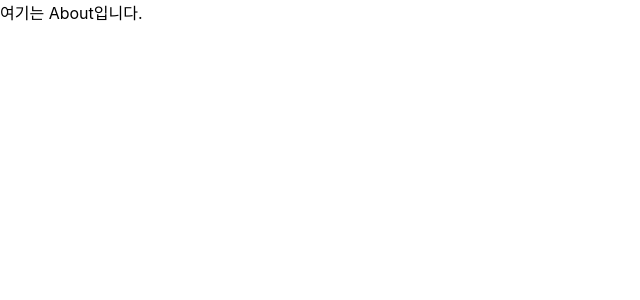
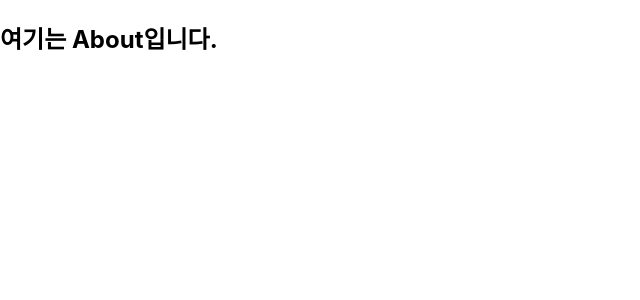
Before and after one commit to yeongno/fast10.4, a React (Create React App) app: page /about in a window 1280 px wide. Shown: the top 300 px of the page, without its empty margins (0-640 px from the left). Built offline with nearby package versions, Linux system fonts and the light colour scheme.

Commit message:
Dynamic 라우팅_2

```diff
--- a/package.json
+++ b/package.json
@@ -6,6 +6,7 @@
     "@testing-library/jest-dom": "^5.16.4",
     "@testing-library/react": "^13.2.0",
     "@testing-library/user-event": "^13.5.0",
+    "query-string": "^7.1.1",
     "react": "^18.1.0",
     "react-dom": "^18.1.0",
     "react-router-dom": "^6.3.0",
--- a/src/pages/About.jsx
+++ b/src/pages/About.jsx
@@ -1,3 +1,18 @@
+import { useLocation } from "react-router-dom";
+import queryString from "query-string";
 export default function About() {
-  return <div>여기는 About입니다.</div>;
+  const searchParames = useLocation();
+  const searchParam = searchParames.search;
+  // console.log(searchParames.search);
+  // const obj = new URLSearchParams(uselocation1.search);
+  // console.log(obj);
+  // console.log(obj.get("name"));
+  const query = queryString.parse(searchParam);
+  console.log(query.name);
+  return (
+    <div>
+      <h2>여기는 About입니다.</h2>
+      {query.name && <p> name 은 {query.name} 입니다.</p>}
+    </div>
+  );
 }
--- a/src/pages/Profile.jsx
+++ b/src/pages/Profile.jsx
@@ -2,11 +2,11 @@ import { useParams } from "react-router-dom";
 
 export default function Profile(props) {
   const { id } = useParams();
-  console.log(id);
+  console.log(props);
   return (
     <div>
       <h2>profile 페이지 입니다.</h2>
-      {id && <p>id는 {id}입니다.</p>}
+      <p>id는 {id}입니다. </p>
     </div>
   );
 }
```
Also changed, not shown: 1 other file (tests, documents, lock files or other folders).
